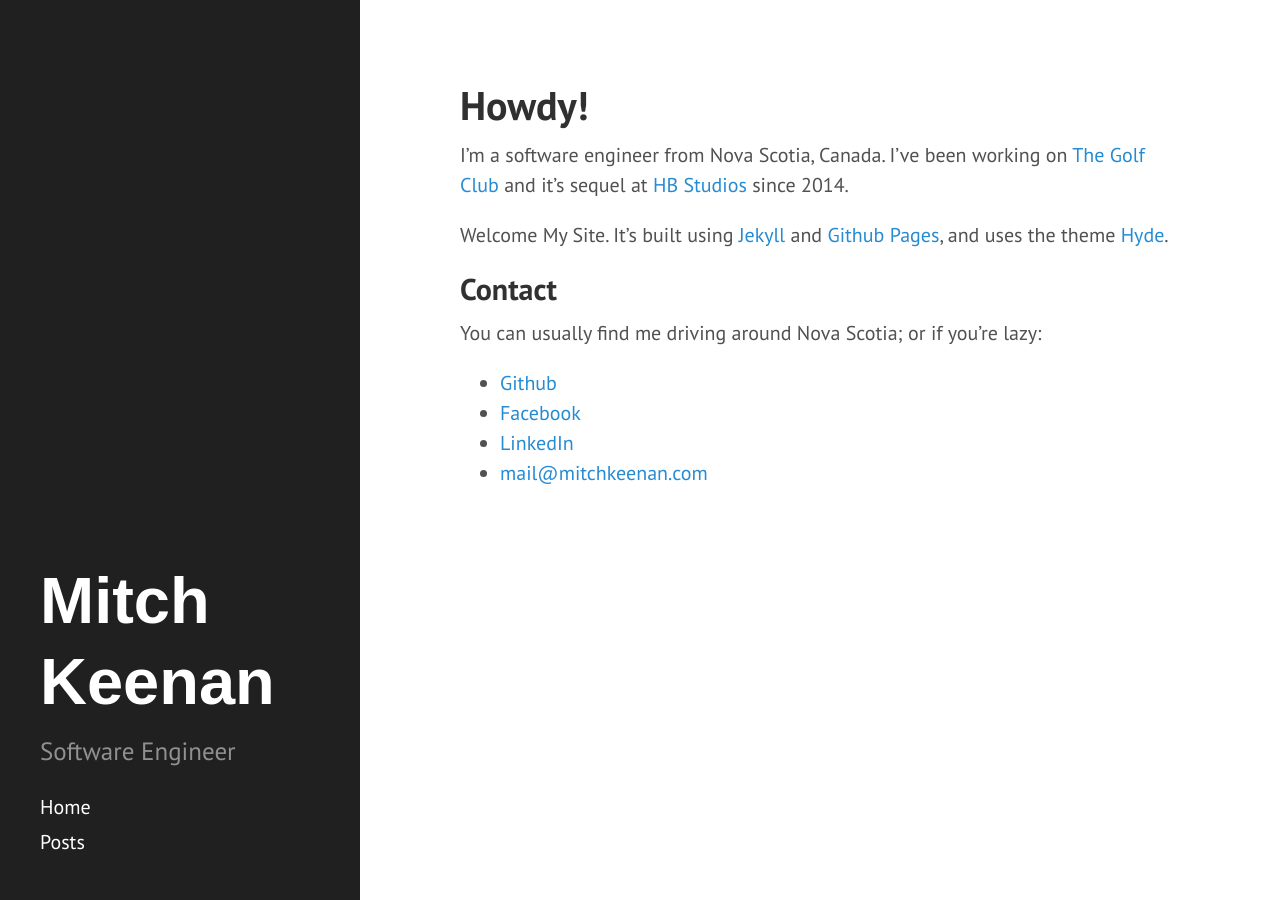
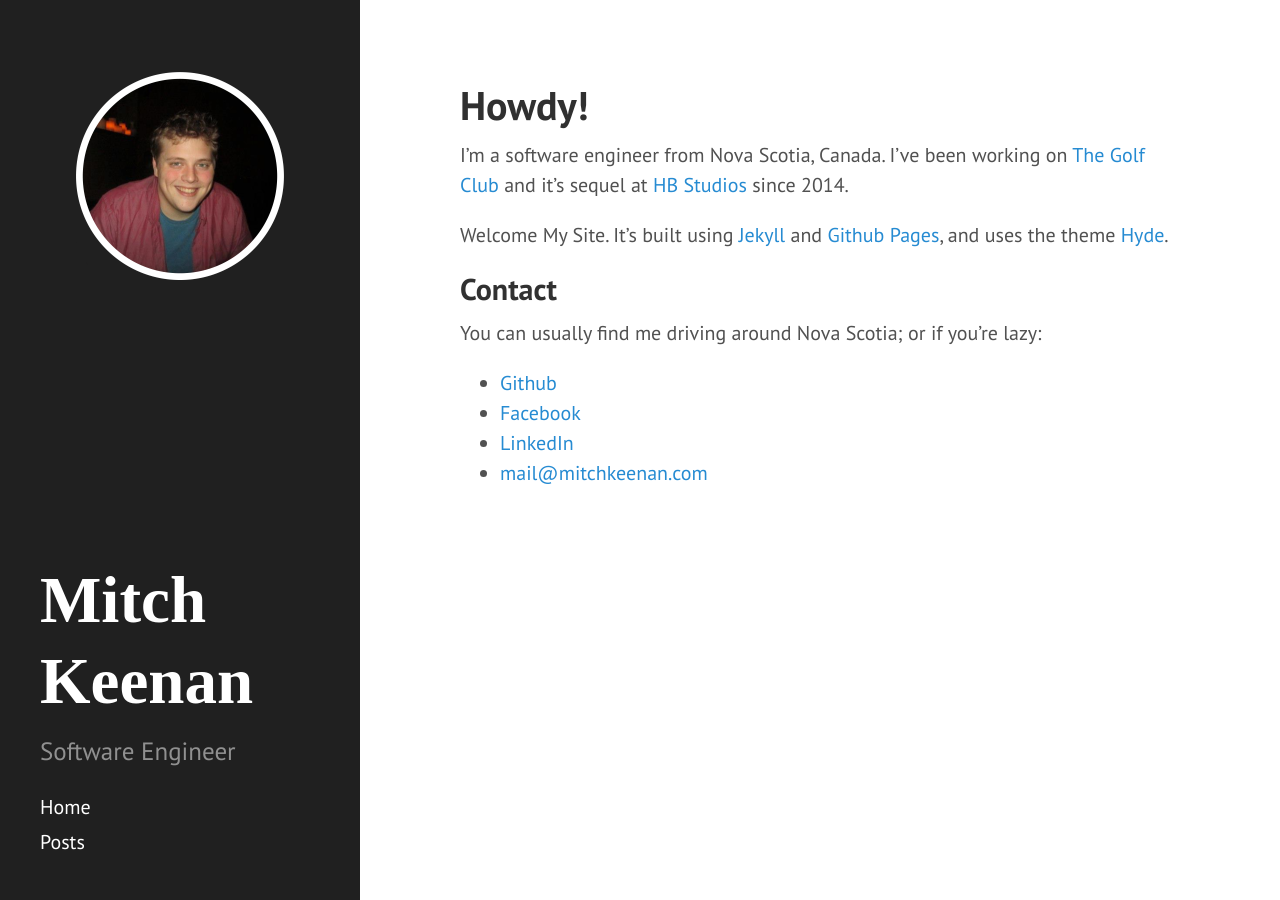
Before and after one commit to mitch-keenan/konamacona.github.io, a Jekyll site: the page built from index.md, in a window 1280 px wide. Built offline with Jekyll 4.4.1, drawn with Linux system fonts in a browser that asks for light colours; some web fonts are replaced.

Commit message:
Added logo

```diff
--- a/_includes/sidebar.html
+++ b/_includes/sidebar.html
@@ -1,8 +1,6 @@
 <div class="sidebar">
+  <img id='logo' src="/public/images/logo_small.png">
   <div class="container sidebar-sticky">
-    <!-- image test
-    <img src="/public/apple-touch-icon-144-precomposed.png">
-    -->
     <div class="sidebar-about">
       <h1>
         <a href="{{ site.baseurl }}">
--- a/public/css/custom.css
+++ b/public/css/custom.css
@@ -1,3 +1,10 @@
+@import url('https://fonts.googleapis.com/css?family=Antic+Slab');
+
 .sidebar-about h1 {
-  font-family: '', sans-serif;
+  font-family: 'Antic Slab', serif;
 }
+
+#logo {
+  max-width: 65%;
+  margin: 10% auto;
+}
```
Also changed, not shown: public/images/logo_small.png (added).
